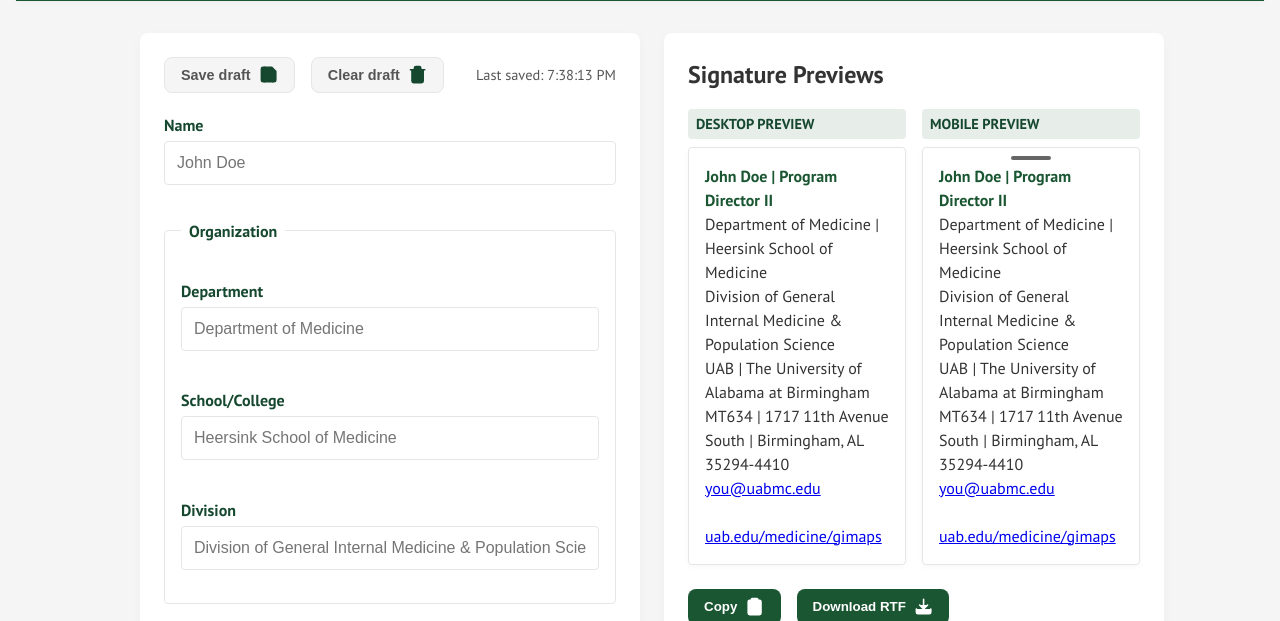
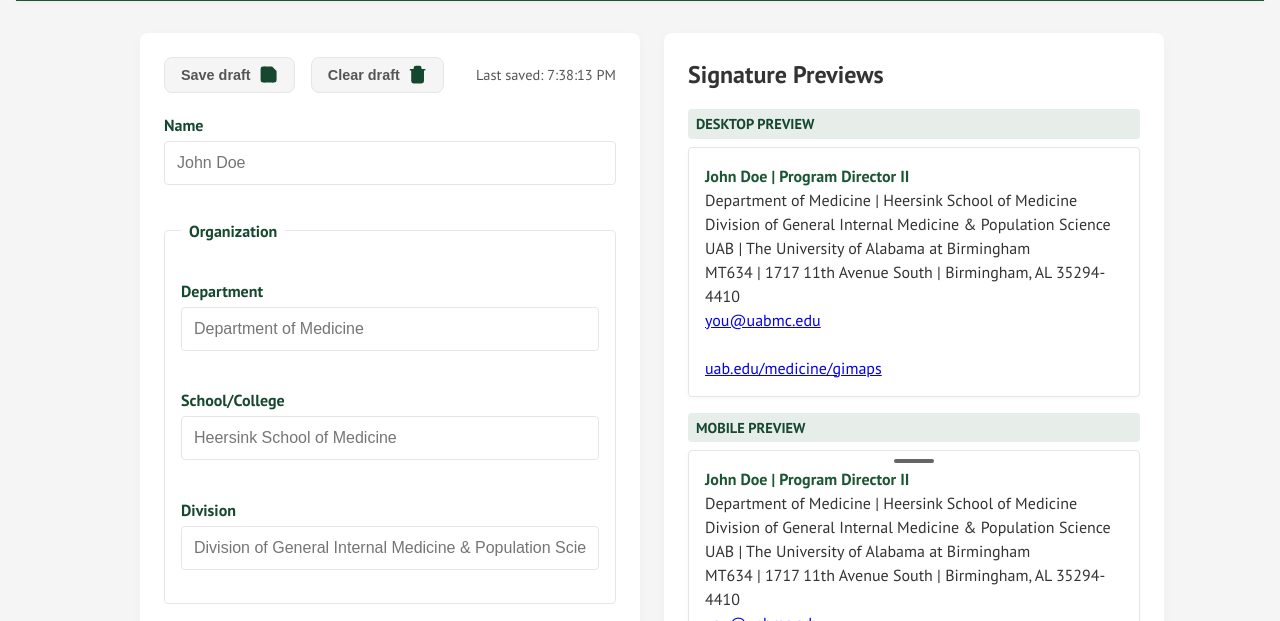
Before and after one commit to uabcampos/uab-email-sig, a plain HTML site: page index.html in a window 1280 px wide. Shown: the part 99-720 px from the top of the page. Drawn offline with nearby package versions, Linux system fonts and the light colour scheme.

Commit message:
Update styles.css

```diff
--- a/styles.css
+++ b/styles.css
@@ -302,9 +302,9 @@
 /* 12. Preview Section */
 .preview-split {
   display: flex;
+  flex-direction: column; /* stack vertically */
   gap: 1rem;
   margin-top: 1rem;
-  flex-wrap: wrap;
 }
 @media (max-width: 768px) {
   .preview-split {
```
